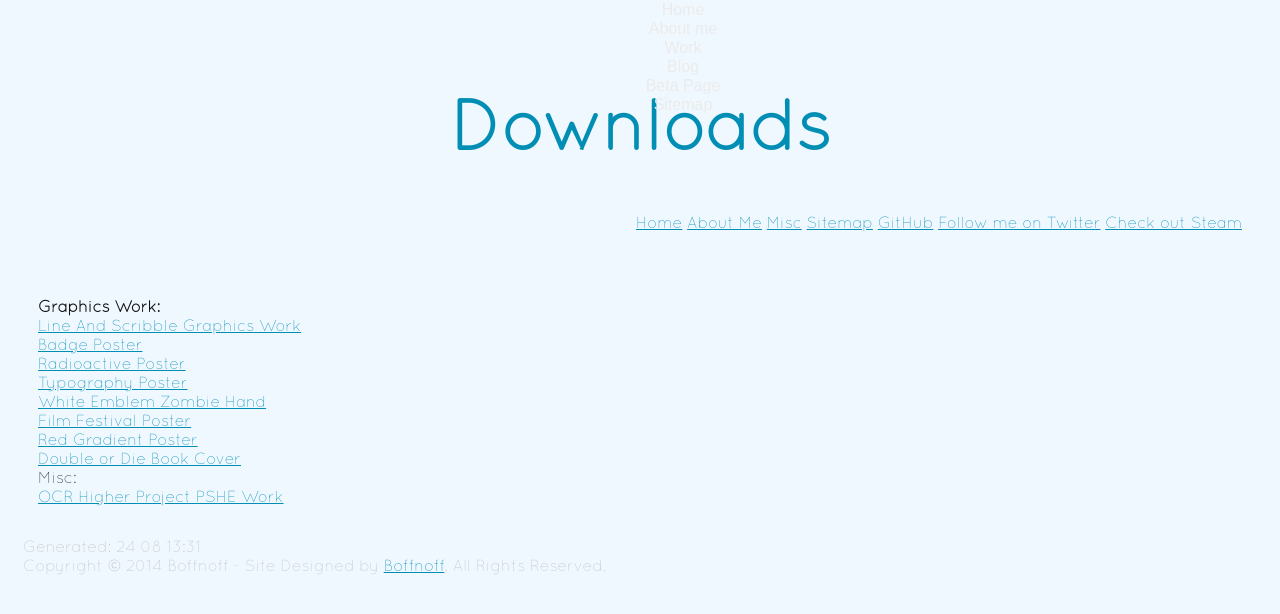
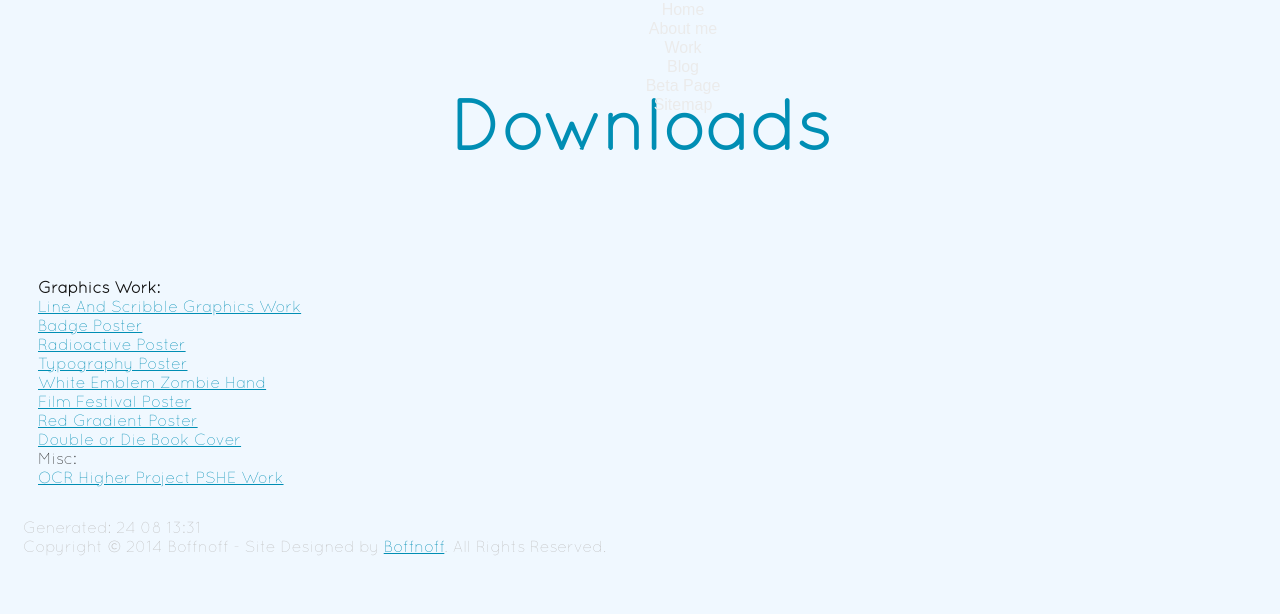
Before and after one commit to boffnoff/boffnoff.github.com, a Jekyll site: the page built from downloads.html, in a window 1280 px wide. Shown: the top 614 px of the page. Built offline with Jekyll 4.4.1, drawn with Linux system fonts in a browser that asks for light colours; comment, search, counter and statistics services are not loaded.

```diff
--- a/_layouts/master.html
+++ b/_layouts/master.html
@@ -90,19 +90,6 @@
     <h1>{{ page.title }}</h1>
 
 
-
-
-
-    <ul class="menu-horizontal">
-      <li><a href="/index.html">Home</a></li>
-      <li><a href="/about.html">About Me</a></li>
-      <li><a href="/misc.html">Misc</a></li>
-      <li><a href="/sitemap.html">Sitemap</a></li>
-      <li><a href="https://github.com/boffnoff">GitHub</a></li>
-      <li><a href="https://twitter.com/Boffnoff">Follow me on Twitter</a></li>
-      <li><a href="http://store.steampowered.com">Check out Steam</a></li>
-    </ul>
-
 </header>
 <div id="container">
 
```
